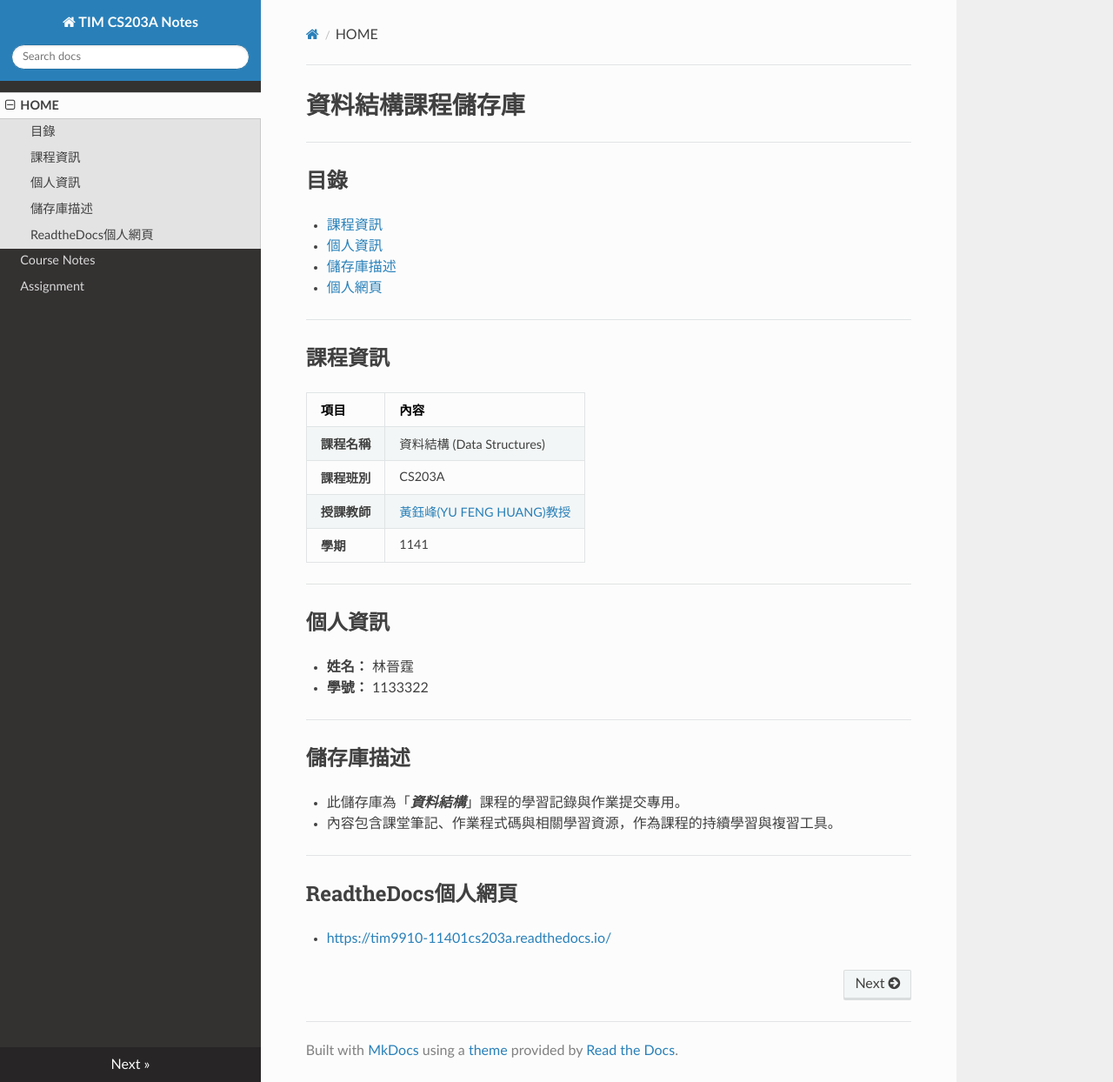
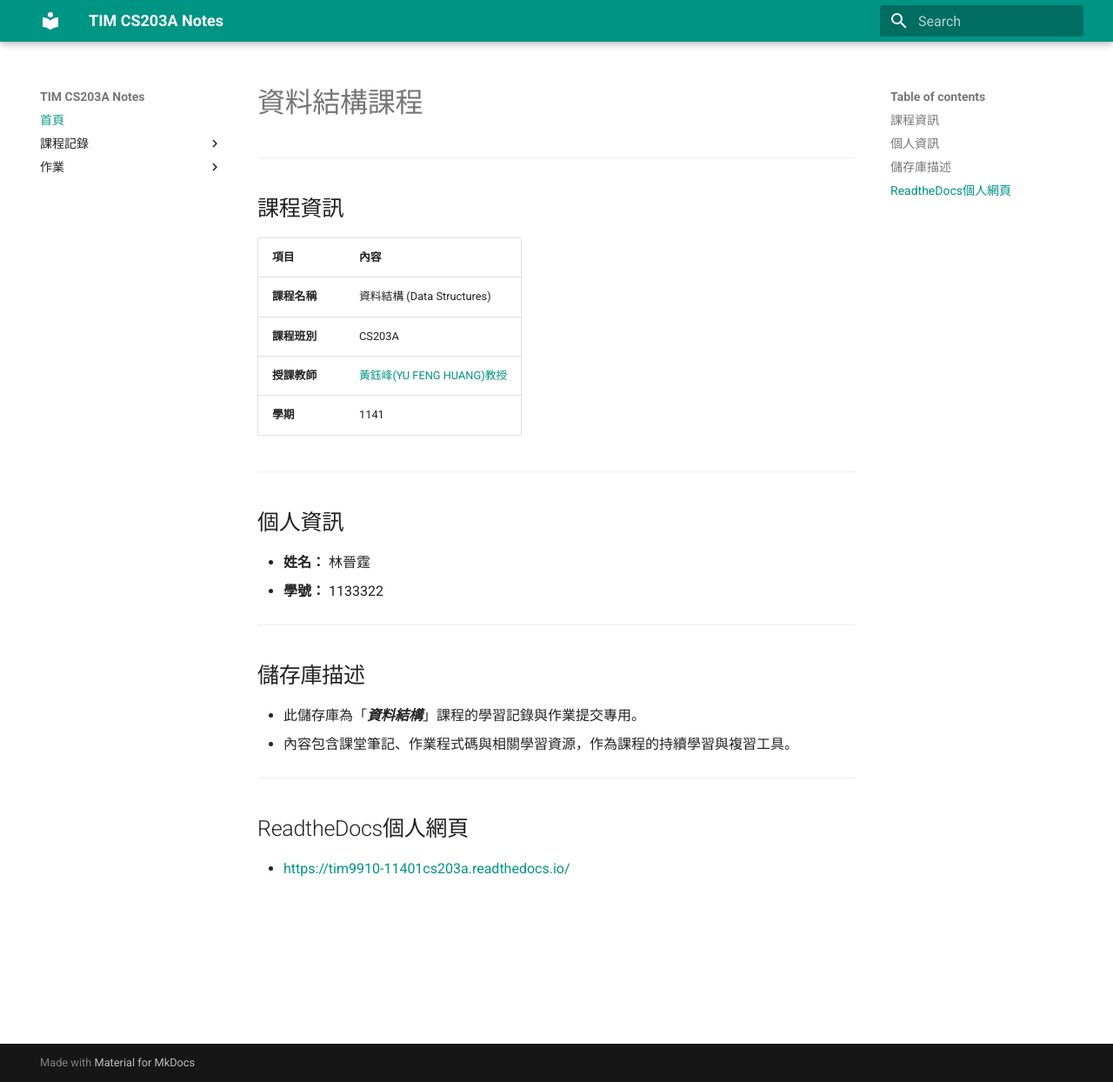
Before and after one commit to tim9910/11401_CS203A, an MkDocs documentation site: the page built from docs/index.md, in a window 1280 px wide and 1244 px high. Shown: the whole window at 87% size. Built offline with MkDocs 1.6.1 and Material for MkDocs 9.7.7, drawn with Linux system fonts in a browser that asks for light colours; nearby versions of some CDN libraries.

Commit message:
Add Array record and adjust layout/formatting

```diff
--- a/docs/index.md
+++ b/docs/index.md
@@ -1,13 +1,4 @@
-# 資料結構課程儲存庫
----
-
-## 目錄
-
-- [課程資訊](#課程資訊)
-- [個人資訊](#個人資訊)
-- [儲存庫描述](#儲存庫描述)
-- [個人網頁](#ReadtheDocs個人網頁)
-
+# 資料結構課程
 ---
 
 ## 課程資訊
--- a/mkdocs.yml
+++ b/mkdocs.yml
@@ -1,6 +1,28 @@
 site_name: TIM CS203A Notes
+theme:
+  name: material
+  palette:
+    scheme: default
+    primary: teal
+    accent: amber
+  font:
+    text: Roboto
+    code: Fira Code
+markdown_extensions:
+  - admonition
+  - pymdownx.superfences
+  - pymdownx.tabbed
+  - pymdownx.snippets
+  - pymdownx.betterem
+  - pymdownx.arithmatex
+  - toc:
+      permalink: true
+
 nav:
-  - HOME: index.md
-  - Course Notes: notes.md
-  - Assignment: homework.md
-theme: readthedocs
+  - 首頁: index.md
+  - 課程記錄:
+    - 動態記憶體: notes/dynamic.md
+    - 鏈結串列: notes/linklist.md
+    - 陣列(Array): notes/array.md
+  - 作業:
+    - Assignment1: homework.md
```
Also changed, not shown: docs/notes/array.md (added, +110 -0 lines), docs/notes/dynamic.md (added, +69 -0 lines), docs/notes/linklist.md (added, +94 -0 lines), docs/images/array1.png (added).
